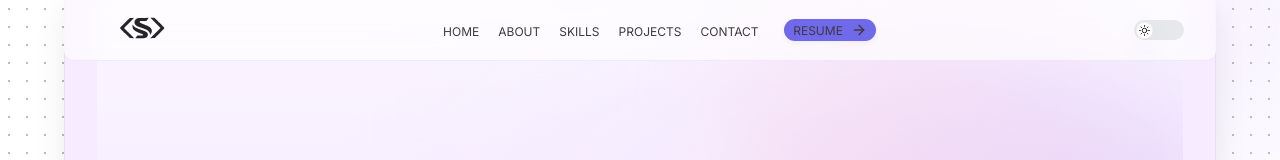
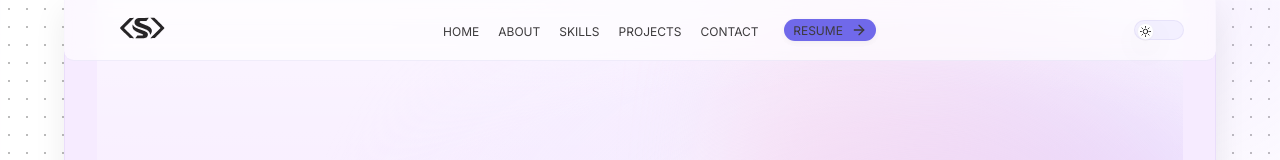
Before and after one commit to sushantshinde7/sushant-portfolio, a React (Vite) app: page / in a window 1280 px wide. Shown: the top 160 px of the page. Built offline with nearby package versions, Linux system fonts and the light colour scheme.

Commit message:
toggle pill backgorund color matched same as mode(dark/light)

```diff
--- a/src/components/Navbar.jsx
+++ b/src/components/Navbar.jsx
@@ -147,7 +147,10 @@ function Navbar() {
           <motion.div
             className="toggle-pill"
             onClick={toggleTheme}
-            animate={{ backgroundColor: darkTheme ? "#3b82f6" : "#e5e7eb" }}
+            animate={{
+    backgroundColor: darkTheme
+      ? "var(--primary)"
+      : "var(--surface-2)" }}
             transition={{ duration: 0.3 }}
           >
             <motion.div
--- a/src/styles/Navbar.css
+++ b/src/styles/Navbar.css
@@ -141,7 +141,7 @@ body:has([data-low-contrast]) .navbar {
   border-radius: 999px;
   padding: 2px;
   cursor: pointer;
-
+  border: 1px solid var(--border);
 }
 
 /* ===== Theme toggle ===== */
```
